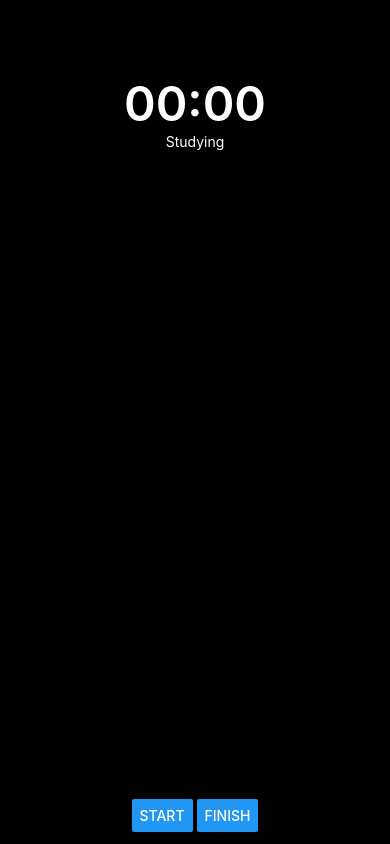
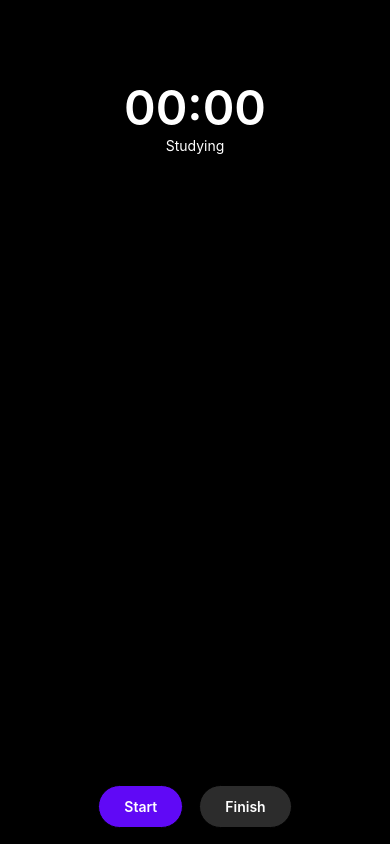
Before and after one commit to DripSwag/Flowtime, a React Native app: screen / in a window 390 px wide. Built offline with nearby package versions, Linux system fonts and the light colour scheme.

Commit message:
Added styling to buttons

```diff
--- a/App.tsx
+++ b/App.tsx
@@ -21,7 +21,7 @@ export default function App() {
             <View style={styles.clock}>
               <Clock />
             </View>
-            <View style={styles.horizontal}>
+            <View style={[styles.horizontal]}>
               <StartButton />
               <FinishButton />
             </View>
@@ -40,7 +40,7 @@ const styles = StyleSheet.create({
     alignSelf: 'stretch',
   },
   hero: {
-    paddingVertical: 12,
+    paddingVertical: 16,
   },
   background: {
     backgroundColor: 'black',
@@ -59,6 +59,6 @@ const styles = StyleSheet.create({
   },
   horizontal: {
     flexDirection: 'row',
-    gap: 4,
+    gap: 16,
   },
 })
--- a/components/FinishButton.tsx
+++ b/components/FinishButton.tsx
@@ -1,7 +1,8 @@
-import { Button } from 'react-native'
+import { Text, TouchableOpacity } from 'react-native'
 import { useClock } from '../hooks/useClock'
 import { useStudy } from '../hooks/useStudy'
 import { ToastAndroid } from 'react-native'
+import { styles } from '../themes'
 
 export default function FinishButton() {
   const study = useStudy()
@@ -20,5 +21,13 @@ export default function FinishButton() {
     return <></>
   }
 
-  return <Button title='Finish' onPress={handleClick}></Button>
+  return (
+    <TouchableOpacity
+      onPress={handleClick}
+      style={[{ backgroundColor: '#2c2c2c' }, styles.container, styles.btn]}
+      activeOpacity={0.8}
+    >
+      <Text style={styles.btnText}>Finish</Text>
+    </TouchableOpacity>
+  )
 }
--- a/components/StartButton.tsx
+++ b/components/StartButton.tsx
@@ -1,15 +1,19 @@
-import { Button } from 'react-native'
+import { TouchableOpacity, Text } from 'react-native'
 import { useStudy } from '../hooks/useStudy'
+import { styles } from '../themes'
 
 export default function StartButton() {
   const study = useStudy()
 
   return (
-    <Button
-      title={study.isRunning ? 'Pause' : 'Start'}
+    <TouchableOpacity
+      style={[{ backgroundColor: '#6009f6' }, styles.container, styles.btn]}
+      activeOpacity={0.8}
       onPress={() => {
         study.pause()
       }}
-    ></Button>
+    >
+      <Text style={styles.btnText}>{study.isRunning ? 'Pause' : 'Start'}</Text>
+    </TouchableOpacity>
   )
 }
--- a/themes/index.ts
+++ b/themes/index.ts
@@ -4,4 +4,20 @@ export const styles = StyleSheet.create({
   text: {
     color: 'white',
   },
+  container: {
+    justifyContent: 'center',
+    alignItems: 'center',
+  },
+  btnText: {
+    color: 'white',
+    fontWeight: '600',
+  },
+  btn: {
+    minHeight: 30,
+    paddingHorizontal: 25,
+    paddingVertical: 12,
+    borderRadius: 100,
+
+    borderWidth: 1,
+  },
 })
```
